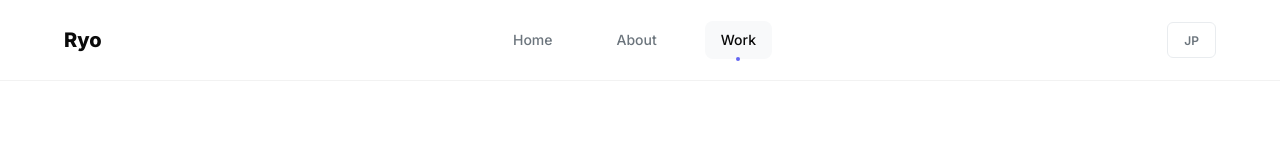
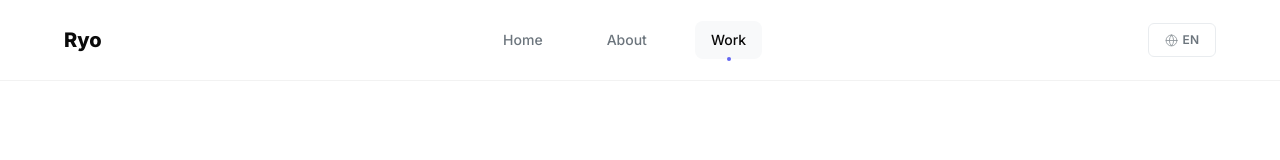
Before and after one commit to ryo09020/ryo09020.github.io, a React (Vite) app: page /#/blog in a window 1280 px wide. Shown: the top 160 px of the page. Built offline with nearby package versions, Linux system fonts and the light colour scheme.

Commit message:
言語選択にアイコン追加

```diff
--- a/src/components/Header.jsx
+++ b/src/components/Header.jsx
@@ -66,7 +66,24 @@ const Header = () => {
                         className="header__lang-btn"
                         aria-label={`Switch to ${language === 'en' ? 'Japanese' : 'English'}`}
                     >
-                        {language === 'en' ? 'JP' : 'EN'}
+                        <svg
+                            className="header__lang-icon"
+                            width="16"
+                            height="16"
+                            viewBox="0 0 24 24"
+                            fill="none"
+                            stroke="currentColor"
+                            strokeWidth="1.5"
+                            strokeLinecap="round"
+                            strokeLinejoin="round"
+                        >
+                            <circle cx="12" cy="12" r="10"/>
+                            <path d="M2 12h20"/>
+                            <path d="M12 2a15.3 15.3 0 0 1 4 10 15.3 15.3 0 0 1-4 10 15.3 15.3 0 0 1-4-10 15.3 15.3 0 0 1 4-10z"/>
+                        </svg>
+                        <span className="header__lang-text">
+                            {language === 'en' ? 'EN' : 'JP'}
+                        </span>
                     </button>
 
                     {/* Mobile Menu Toggle */}
--- a/src/styles/components/_header.scss
+++ b/src/styles/components/_header.scss
@@ -108,26 +108,53 @@
     border-radius: 6px;
     background-color: $c-white;
     transition: all 0.3s $ease-out-expo;
-    min-width: 44px; // Ensure minimum touch target size for mobile
-    min-height: 36px; // Ensure minimum touch target height for mobile
+    min-width: 56px;
+    min-height: 34px;
     text-align: center;
     display: flex;
     align-items: center;
     justify-content: center;
+    gap: 5px;
+    cursor: pointer;
 
     &:hover {
       color: $c-black;
       border-color: $c-accent;
       background-color: $c-gray-100;
+      transform: translateY(-1px);
+      box-shadow: 0 2px 8px rgba(0, 0, 0, 0.1);
     }
 
-    // Responsive adjustments
+    &:active {
+      transform: translateY(0);
+      box-shadow: 0 1px 4px rgba(0, 0, 0, 0.1);
+    }
+
     @media (max-width: $bp-mobile) {
       font-size: $text-sm;
       padding: $space-sm;
-      min-width: 40px;
-      min-height: 40px;
+      min-width: 52px;
+      min-height: 38px;
+      gap: 4px;
     }
+  }
+
+  &__lang-icon {
+    width: 13px;
+    height: 13px;
+    flex-shrink: 0;
+    opacity: 0.8;
+
+    @media (max-width: $bp-mobile) {
+      width: 14px;
+      height: 14px;
+    }
+  }
+
+  &__lang-text {
+    font-size: inherit;
+    font-weight: inherit;
+    line-height: 1;
   }
 
   &__menu-toggle {
@@ -171,7 +198,7 @@
     border-bottom: 1px solid $c-gray-200;
     overflow: hidden;
 
-    @media (min-width: $bp-tablet + 1px) {
+    @media (min-width: #{$bp-tablet + 1px}) {
       display: none;
     }
   }
```
